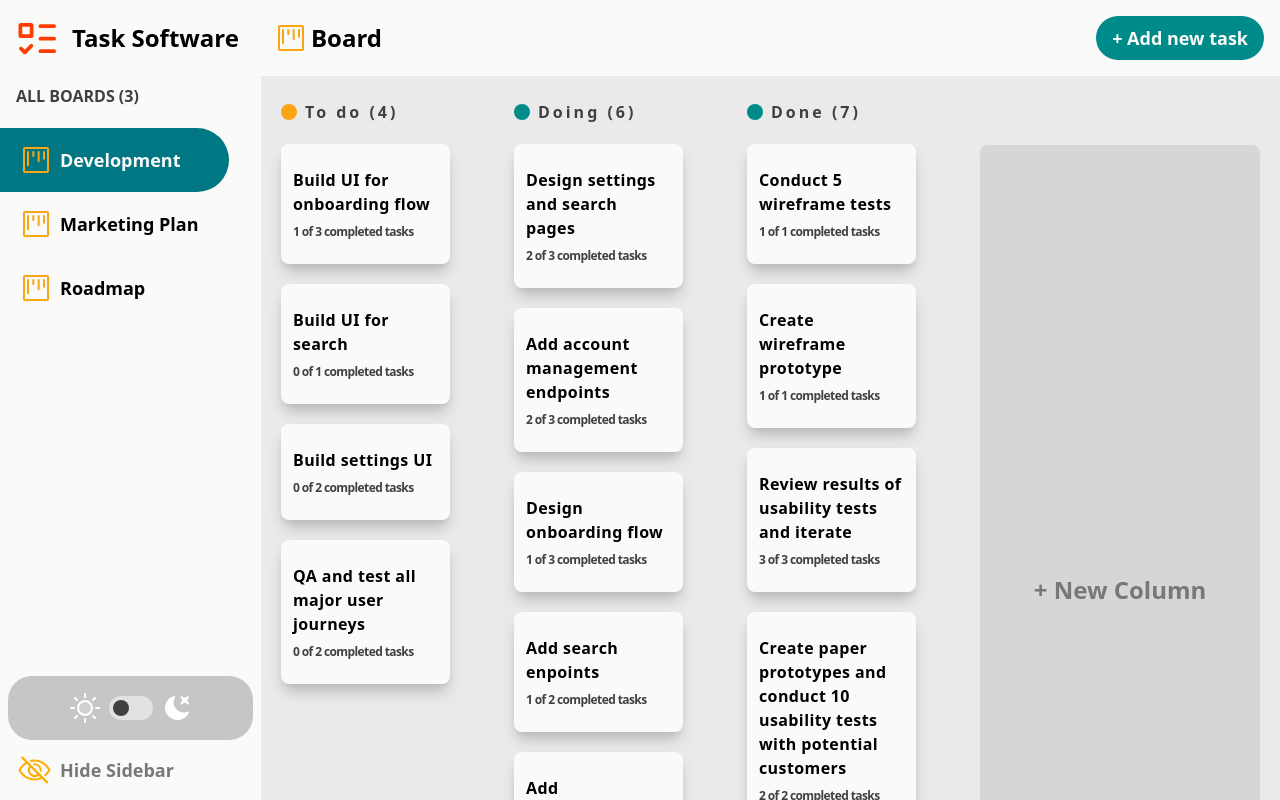
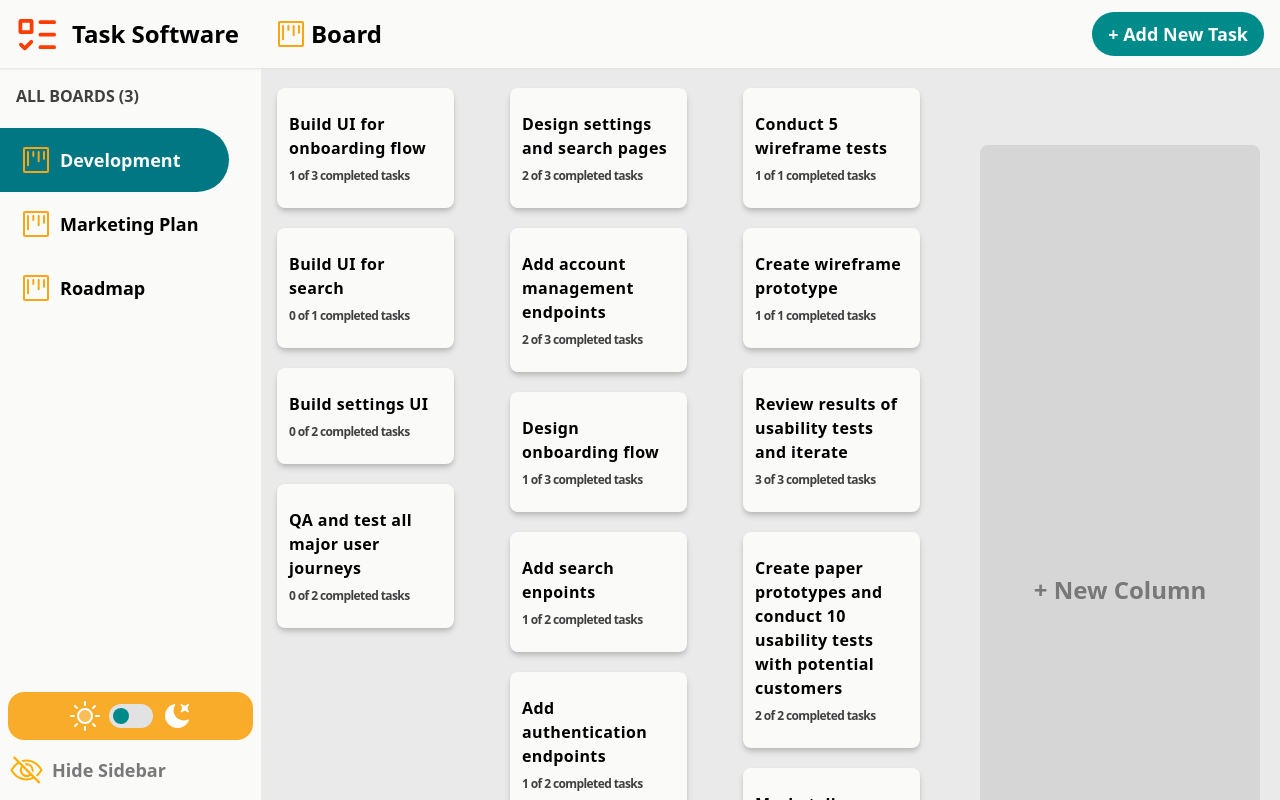
Before and after one commit to alexandru-posirca/Task-Management-Software, a React (Vite) app: page / in a window 1280 px wide. Built offline with nearby package versions, Linux system fonts and the light colour scheme.

Commit message:
Fixings styles - responsive design, dark theme, elements

```diff
--- a/src/components/Column.jsx
+++ b/src/components/Column.jsx
@@ -45,19 +45,20 @@ function Column({ colIndex }) {
     <div
     onDrop={handleOnDrop}
     onDragOver={handleOnDragOver}
-    className="max-w-[420px] px-5 md:px-0 w-full md:max-w-[350px] mx-5 scrollbar-hide pt-6 md:pt-[100px]">
+    className="xl:max-w-[278px] px-5 md:px-0 xl:w-full md:mx-[16px] scrollbar-hide mt-11 md:flex md:flex-wrap md:gap-6 md:items-start xl:block last:pb-6">
       <p
-      className="flex items-center gap-2 tracking-widest text-gray-400 font-semibold md:tracking-[3px]"
+      className="flex items-center gap-2 tracking-widest text-gray-400 dark:text-gray-100 font-semibold md:tracking-[2px]"
       >
         <span className={`size-4 rounded-full ${color}`}></span>
         {col.titleColumn} ({col.tasksList.length})
       </p>
-
-      {
-        col.tasksList.map((task, index) => (
-          <Task key={index} taskIndex={index} colIndex={colIndex} />
-        ))
-      }
+      <div className="md:flex md:flex-wrap md:gap-5 xl:block">
+        {
+          col.tasksList.map((task, index) => (
+            <Task key={index} taskIndex={index} colIndex={colIndex} />
+          ))
+        }
+      </div>
 
     </div>
   )
--- a/src/components/Header.jsx
+++ b/src/components/Header.jsx
@@ -11,7 +11,7 @@ function Header() {
   const [taskModalActive, setTaskModalActive] = useState(false);
 
   return (
-    <div className='p-4 fixed left-0 right-0 bg-white-main dark:bg-gray-500 z-30'>
+    <div className='px-4 py-3 fixed left-0 right-0 bg-white-main shadow-sm dark:shadow-gray-300 shadow-gray-100 dark:bg-gray-500 z-30'>
       <header className='flex justify-between dark:text-white-main items-center'>
         <div className='flex items-center space-x-2 md:space-x-4'>
         <svg xmlns="http://www.w3.org/2000/svg" width="40" height="40" viewBox="0 0 16 16"><path fill="#ff3d00" d="M2 2h4a1 1 0 0 1 1 1v4a1 1 0 0 1-1 1H2a1 1 0 0 1-1-1V3a1 1 0 0 1 1-1m4.655 8.595a.75.75 0 0 1 0 1.06L4.03 14.28a.75.75 0 0 1-1.06 0l-1.5-1.5a.749.749 0 0 1 .326-1.275a.75.75 0 0 1 .734.215l.97.97l2.095-2.095a.75.75 0 0 1 1.06 0M9.75 2.5h5.5a.75.75 0 0 1 0 1.5h-5.5a.75.75 0 0 1 0-1.5m0 5h5.5a.75.75 0 0 1 0 1.5h-5.5a.75.75 0 0 1 0-1.5m0 5h5.5a.75.75 0 0 1 0 1.5h-5.5a.75.75 0 0 1 0-1.5m-7.25-9v3h3v-3Z"></path></svg>
@@ -33,13 +33,13 @@ function Header() {
                 setTaskModalActive(prevState => !prevState)
               }}
             >
-              + Add new task
+              + Add New Task
             </button>
             <button
             onClick={()=> {
               setTaskModalActive(prevState => !prevState)
             }}
-            className='button pt-[2px] pb-1 px-3 md:hidden'>
+            className='button py-1 px-3 md:hidden'>
               +
             </button>
         </div>
--- a/src/components/Sidebar.jsx
+++ b/src/components/Sidebar.jsx
@@ -20,12 +20,12 @@ function Sidebar({ sidebarActive, setSidebarActive, }) {
 
   return (
     <div
-    className={sidebarActive ? 'bg-white-main dark:bg-gray-400 min-w-[261px] fixed top-[68px] z-20 left-0 items-start flex justify-between flex-col h-full pb-16' : 'bg-cyan-300 dark:bg-cyan-500 items-center justify-center top-auto bottom-2 cursor-pointer transition duration-300 transform fixed w-[60px] rounded-r-full left-0'}
+    className={sidebarActive ? 'bg-white-main dark:bg-white-main min-w-[261px] fixed top-[68px] z-20 left-0 items-start flex justify-between flex-col h-full pb-16' : 'bg-cyan-300 dark:bg-cyan-500 items-center justify-center top-auto bottom-2 cursor-pointer transition duration-300 transform fixed w-[56px] rounded-r-full left-0'}
     >
      {sidebarActive && (
-      <div className="bg-white-main dark:bg-gray-400 w-full pt-4 rounded-xl md:flex flex-col justify-between h-full">
+      <div className="bg-white-main dark:bg-white-main w-full pt-4  md:flex flex-col justify-between h-full">
         <div>
-        <h3 className="dark:text-gray-200 text-gray-400 font-semibold mx-4 mb-5">
+        <h3 className="text-gray-400 font-semibold mx-4 mb-5">
           ALL BOARDS ({boards?.length})
         </h3>
         <div className="flex flex-col justify-between">
@@ -35,7 +35,7 @@ function Sidebar({ sidebarActive, setSidebarActive, }) {
               key={index}
               >
                 <img src={boardIcon} className="h-8"/>
-                <p className="text-lg font-semibold">
+                <p className="text-lg font-semibold text-ellipsis overflow-hidden whitespace-nowrap w-[148px]">
                   {board.nameBoard}
                 </p>
               </div>
@@ -43,7 +43,7 @@ function Sidebar({ sidebarActive, setSidebarActive, }) {
             </div>
         </div>
         </div>
-        <div className="mx-2 p-4 space-x-2 bg-gray-300 dark:bg-gray-300 flex justify-center items-center rounded-3xl bg-opacity-40">
+        <div className="mx-2 p-2 space-x-2 bg-orange-300 dark:bg-gray-200 dark:bg-opacity-100 flex justify-center items-center rounded-2xl bg-opacity-90">
           <svg
                 xmlns="http://www.w3.org/2000/svg"
                 width="32"
@@ -61,14 +61,12 @@ function Sidebar({ sidebarActive, setSidebarActive, }) {
               <Switch
                 checked={darkTheme}
                 onChange={toggleDarkTheme}
-                className={`${
-                  darkTheme ? "bg-orange-500" : "bg-gray-100"
-                } relative inline-flex h-6 w-11 items-center rounded-full`}
+                className="bg-gray-100 bg-opacity-100 relative inline-flex h-6 w-11 items-center rounded-full"
               >
                 <span
                   className={` ${
                     darkTheme ? "translate-x-6" : "translate-x-1"
-                  } inline-block h-4 w-4 transform rounded-full bg-gray-400 transition`}
+                  } inline-block h-4 w-4 transform rounded-full bg-cyan-300 transition`}
                 ></span>
               </Switch>
               <svg
@@ -92,7 +90,7 @@ function Sidebar({ sidebarActive, setSidebarActive, }) {
       {sidebarActive ? (
         <div
         onClick={() => { setSidebarActive(state => !state)}}
-        className="flex items-center text-lg mt-2 pl-4 pr-16 font-semibold rounded-r-full hover:text-white-main cursor-pointer px-2 py-1 hover:bg-cyan-500 dark:hover:bg-white-main justify-center my-3 space-x-2 text-gray-300">
+        className="flex items-center text-lg mt-2 pl-2 pr-[72px] font-semibold rounded-r-full hover:text-white-main cursor-pointer px-2 py-1 hover:bg-cyan-500 justify-center my-3 space-x-2 text-gray-300">
           <svg xmlns="http://www.w3.org/2000/svg" width="36" height="36" viewBox="0 0 36 36"><path fill="#ffae00" d="M25.19 20.4a6.8 6.8 0 0 0 .43-2.4a6.86 6.86 0 0 0-6.86-6.86a6.8 6.8 0 0 0-2.37.43L18 13.23a5 5 0 0 1 .74-.06A4.87 4.87 0 0 1 23.62 18a5 5 0 0 1-.06.74Z" className="clr-i-outline clr-i-outline-path-1"></path><path fill="#ffae00" d="M34.29 17.53c-3.37-6.23-9.28-10-15.82-10a16.8 16.8 0 0 0-5.24.85L14.84 10a14.8 14.8 0 0 1 3.63-.47c5.63 0 10.75 3.14 13.8 8.43a17.8 17.8 0 0 1-4.37 5.1l1.42 1.42a19.9 19.9 0 0 0 5-6l.26-.48Z" className="clr-i-outline clr-i-outline-path-2"></path><path fill="#ffae00" d="m4.87 5.78l4.46 4.46a19.5 19.5 0 0 0-6.69 7.29l-.26.47l.26.48c3.37 6.23 9.28 10 15.82 10a16.9 16.9 0 0 0 7.37-1.69l5 5l1.75-1.5l-26-26Zm9.75 9.75l6.65 6.65a4.8 4.8 0 0 1-2.5.72A4.87 4.87 0 0 1 13.9 18a4.8 4.8 0 0 1 .72-2.47m-1.45-1.45a6.85 6.85 0 0 0 9.55 9.55l1.6 1.6a14.9 14.9 0 0 1-5.86 1.2c-5.63 0-10.75-3.14-13.8-8.43a17.3 17.3 0 0 1 6.12-6.3Z" className="clr-i-outline clr-i-outline-path-3"></path><path fill="none" d="M0 0h36v36H0z"></path></svg>
           {sidebarActive && <p>Hide Sidebar</p>}
         </div>
@@ -100,7 +98,7 @@ function Sidebar({ sidebarActive, setSidebarActive, }) {
     :
      <div
       onClick={() => setSidebarActive(state => !state)}
-      className="px-2 py-[2px]"
+      className="px-[6px] py-[2px]"
      >
         <svg xmlns="http://www.w3.org/2000/svg" width="40" height="40" viewBox="0 0 24 24"><path fill="#ffae00" d="M12 9a3 3 0 0 1 3 3a3 3 0 0 1-3 3a3 3 0 0 1-3-3a3 3 0 0 1 3-3m0-4.5c5 0 9.27 3.11 11 7.5c-1.73 4.39-6 7.5-11 7.5S2.73 16.39 1 12c1.73-4.39 6-7.5 11-7.5M3.18 12a9.821 9.821 0 0 0 17.64 0a9.821 9.821 0 0 0-17.64 0"></path></svg>
      </div>
--- a/src/components/SubTask.jsx
+++ b/src/components/SubTask.jsx
@@ -21,11 +21,11 @@ function SubTask({ index, taskIndex, colIndex }) {
     <div className="w-full flex items-center justify-start gap-4 p-3 rounded-md relative bg-gray-100 hover:bg-gray-200 dark:hover:bg-gray-500 dark:bg-gray-500">
       <input
         type="checkbox"
-        className="size-4 accent-orange-300 cursor-pointer"
+        className="size-4 accent-cyan-300 cursor-pointer"
         checked={completed}
         onChange={onChange}
       />
-        <p className={completed ? "line-through opacity-30" : "text-gray-400"}>
+        <p className={completed ? "line-through opacity-40" : "text-gray-400 dark:text-white-main"}>
         {subtask.titleSubTask}
         </p>
     </div>
--- a/src/components/Task.jsx
+++ b/src/components/Task.jsx
@@ -34,11 +34,11 @@ function Task({ taskIndex, colIndex}) {
         }}
         onDragStart={handleOnDrag}
         draggable
-      className="py-6 px-3 rounded-lg first:my-5 bg-white-main dark:bg-gray-500 shadow-gray-200 shadow-lg hover:text-orange-400 dark:text-white-main dark:hover:text-orange-400 cursor-pointer">
-        <p className="tracking-wide font-bold">
+      className="py-6 px-3 rounded-lg my-5 md:my-0 xl:my-5 bg-white-main shadow-gray-200 shadow-md hover:text-orange-400 dark:text-gray-500 dark:hover:text-orange-400 cursor-pointer dark:shadow-gray-300">
+        <p className="tracking-wide font-semibold">
           {task.titleTask}
         </p>
-        <p className="text-xs tracking-tighter mt-2 text-gray-400 font-bold">
+        <p className="text-xs tracking-tighter mt-2 text-gray-400 font-semibold">
           {completed} of {subtasks.length} completed tasks
         </p>
       </div>
--- a/src/modals/DeleteTaskModal.jsx
+++ b/src/modals/DeleteTaskModal.jsx
@@ -8,8 +8,8 @@ function DeleteTaskModal({ type, title, onDeleteBttnClick, setDeleteModalActive
       setDeleteModalActive(false)
     }}
     className="fixed inset-0 p-4 overflow-scroll scrollbar-hide z-50 flex justify-center items-center bg-gray-500 bg-opacity-80">
-      <div className="m-auto bg-white-main dark:bg-gray-400 text-black-main dark:text-white-main scrollbar-hide overflow-y-scroll max-h-[95vh] max-w-[420px] w-full p-8 rounded-xl font-bold">
-        <h3 className="text-red-400 font-bold text-xl">
+      <div className="m-auto bg-white-main dark:bg-gray-400 text-black-main dark:text-white-main scrollbar-hide overflow-y-scroll max-h-[95vh] max-w-[420px] w-full p-8 rounded-xl font-semibold">
+        <h3 className="text-red-400 font-semibold text-xl">
           Delete this {type}?
         </h3>
         {type === 'task' ? (
```
Also changed, not shown: src/components/BoardDropDown.jsx (+8 -10 lines), src/modals/AddTaskModal.jsx (+6 -6 lines), src/modals/EditBoardModal.jsx (+4 -4 lines), src/modals/TaskModal.jsx (+4 -4 lines), src/assets/close.svg.
